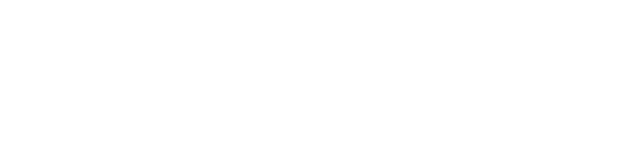
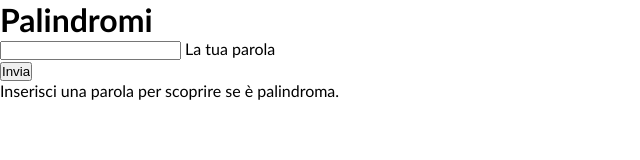
Before and after one commit to IO-underscorre/js-paliedispari, a plain HTML site: page PALINDROMI/index.html in a window 1280 px wide. Shown: the whole page, without its empty margins (0-640 px from the left). Drawn offline with Linux system fonts and the light colour scheme.

Commit message:
feat(PALINDROMI/html): structure completed

```diff
--- a/PALINDROMI/index.html
+++ b/PALINDROMI/index.html
@@ -8,6 +8,34 @@
     <link rel="stylesheet" href="css/style.css">
 </head>
 <body>
+    <!-- Page wrapper -->
+    <div class="page-wrapper">
+        <div>
+            <!-- Content -->
+            <div class="content">
+                <h1>
+                    Palindromi
+                </h1>
+
+                <!-- JS inputs -->
+                <form id="text-form" onsubmit="return false">
+                    <div class="input-group">
+                        <input id="text-input" type="text" pattern="[a-zA-Z]* *" required>
+                        <label for="text-input">
+                            La tua parola
+                        </label>
+                    </div>
+
+                    <input class="visual-btn" type="submit" value="Invia">
+                </form>
+
+                <!-- JS output container -->
+                <p id="output-area">
+                    Inserisci una parola per scoprire se è palindroma.
+                </p>
+            </div>
+        </div>
+    </div>
     <script type="text/javascript" src="scripts/main.js"></script>
 </body>
 </html>
```
